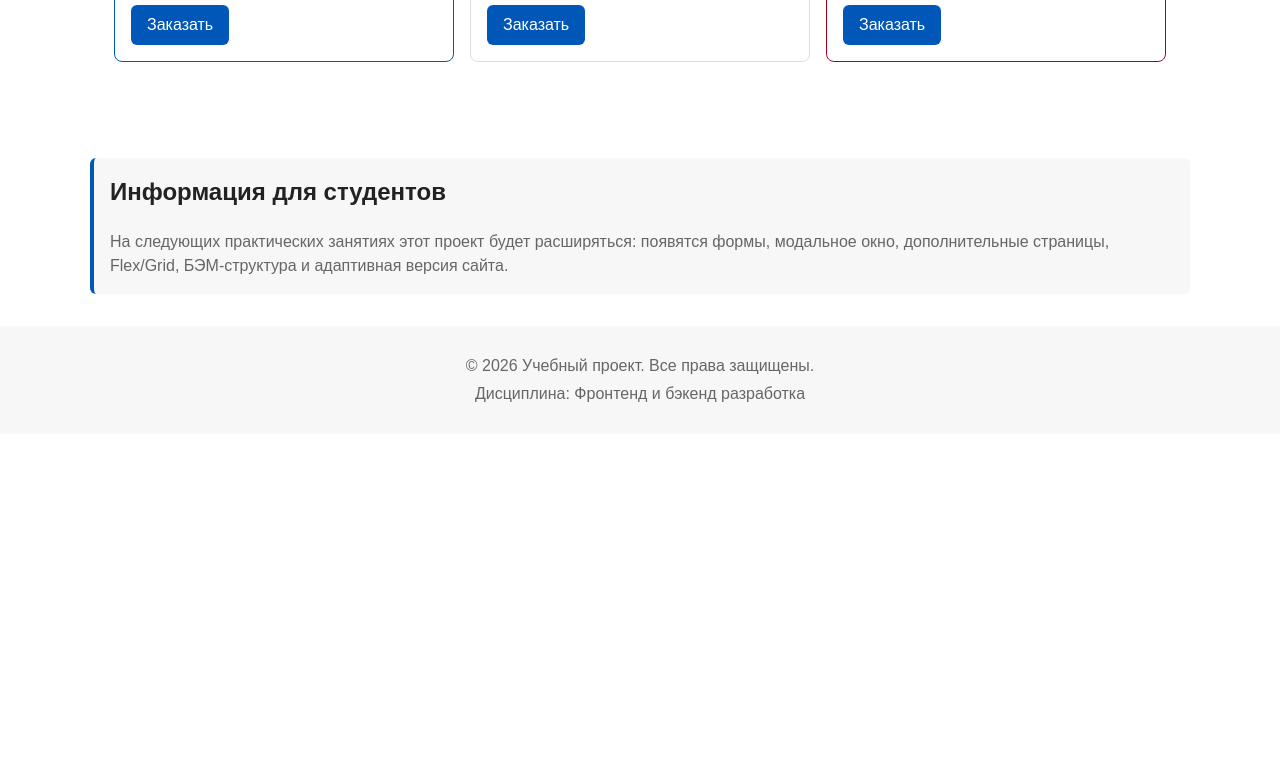
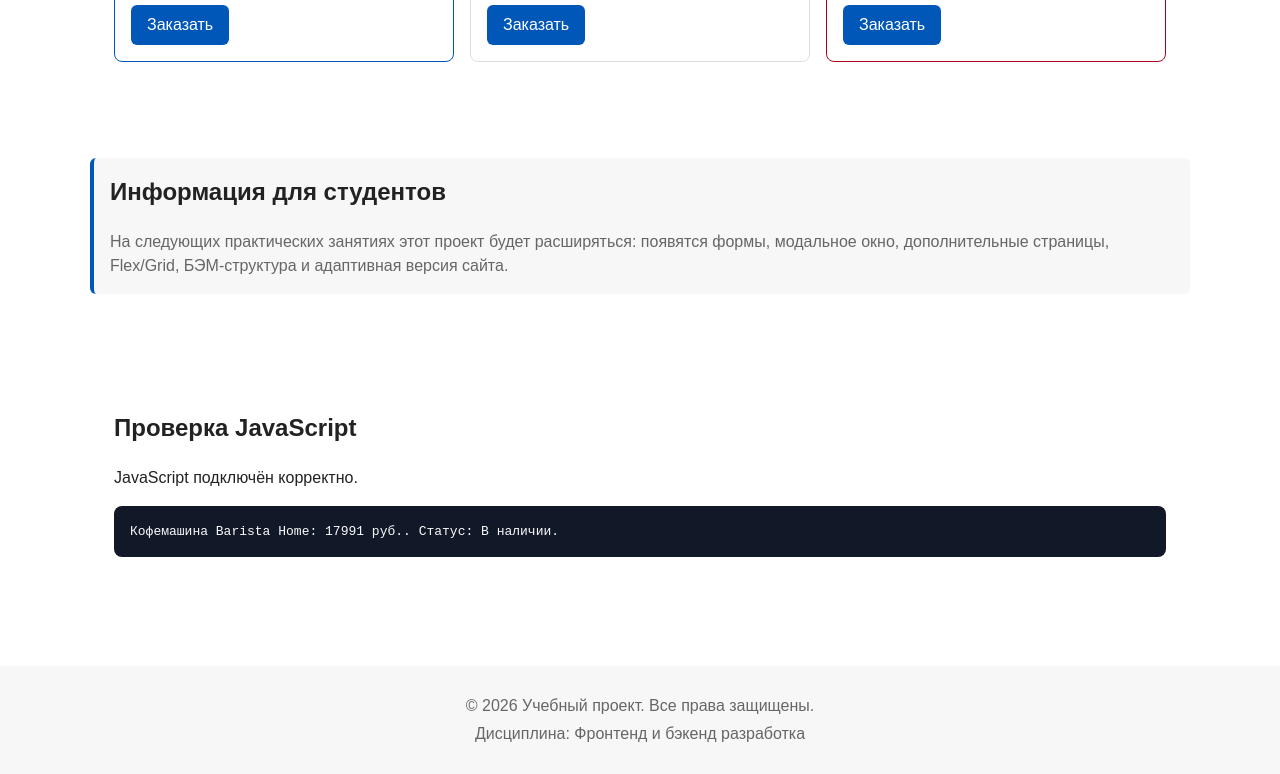
Before and after one commit to daleee02/kr4-js-shop, a plain HTML site: page index.html in a window 1280 px wide. Shown: the part 1366-2140 px from the top of the page. Before the commit the page ends 1800 px from the top, so only its background shows below. Drawn offline with Linux system fonts and the light colour scheme.

Commit message:
Выполнена практика №15: JS, функции и безопасный вывод

```diff
--- a/css/style.css
+++ b/css/style.css
@@ -677,3 +677,11 @@ textarea:focus-visible {
     align-items: flex-start;
   }
 }
+
+.product-output {
+  padding: 16px;
+  overflow-x: auto;
+  color: #f9fafb;
+  background-color: #111827;
+  border-radius: 8px;
+}
--- a/index.html
+++ b/index.html
@@ -8,7 +8,6 @@
   <title>Учебный интернет-магазин — Главная</title>
   <link rel="stylesheet" href="css/style.css">
   <link rel="stylesheet" href="css/responsive.css">
-  <script src="js/main.js" defer></script>
 </head>
 
 <body>
@@ -124,6 +123,13 @@
         БЭМ-структура и адаптивная версия сайта.
       </p>
     </aside>
+
+    <section class="section js-check" aria-labelledby="js-check-title">
+      <h2 id="js-check-title">Проверка JavaScript</h2>
+      <p class="js-message">JavaScript пока не выполнился.</p>
+      <pre class="product-output"></pre>
+    </section>
+
   </main>
 
   <footer class="site-footer" id="contacts">
@@ -195,6 +201,9 @@
 
   <p class="success-message" id="success-message" hidden>Форма успешно отправлена!</p>
 
+  <script src="js/data.js" defer></script>
+  <script src="js/main.js" defer></script>
+
 </body>
 
 </html>
--- /dev/null
+++ b/js/data.js
@@ -0,0 +1,9 @@
+const product = {
+  id: 1,
+  title: 'Кофемашина Barista Home',
+  category: 'kitchen',
+  price: 19990,
+  discountPercent: 10,
+  rating: 4.7,
+  isAvailable: true
+};
--- a/js/main.js
+++ b/js/main.js
@@ -124,3 +124,62 @@ document.addEventListener('DOMContentLoaded', () => {
     });
   }
 });
+
+console.log('Файл main.js подключён');
+console.log(product);
+console.table(product);
+
+function formatPrice(price) {
+  return `${price} руб.`;
+}
+
+console.log(formatPrice(product.price));
+
+function calculateDiscount(price, discountPercent) {
+  return price * discountPercent / 100;
+}
+
+const discountValue = calculateDiscount(product.price, product.discountPercent);
+
+console.log(discountValue);
+
+function calculateFinalPrice(price, discountPercent) {
+  const discountValue = calculateDiscount(price, discountPercent);
+  return price - discountValue;
+}
+
+const finalPrice = calculateFinalPrice(product.price, product.discountPercent);
+
+console.log(finalPrice);
+
+function getProductStatus(product) {
+  if (product.isAvailable) {
+    return 'В наличии';
+  }
+
+  return 'Нет в наличии';
+}
+
+console.log(getProductStatus(product));
+
+function createProductSummary(product) {
+  const finalPrice = calculateFinalPrice(product.price, product.discountPercent);
+  const status = getProductStatus(product);
+
+  return `${product.title}: ${formatPrice(finalPrice)}. Статус: ${status}.`;
+}
+
+const productSummary = createProductSummary(product);
+
+console.log(productSummary);
+
+const messageElement = document.querySelector('.js-message');
+const productOutputElement = document.querySelector('.product-output');
+
+if (messageElement) {
+  messageElement.textContent = 'JavaScript подключён корректно.';
+}
+
+if (productOutputElement) {
+  productOutputElement.textContent = productSummary;
+}
```
Also changed, not shown: 1 other file.
